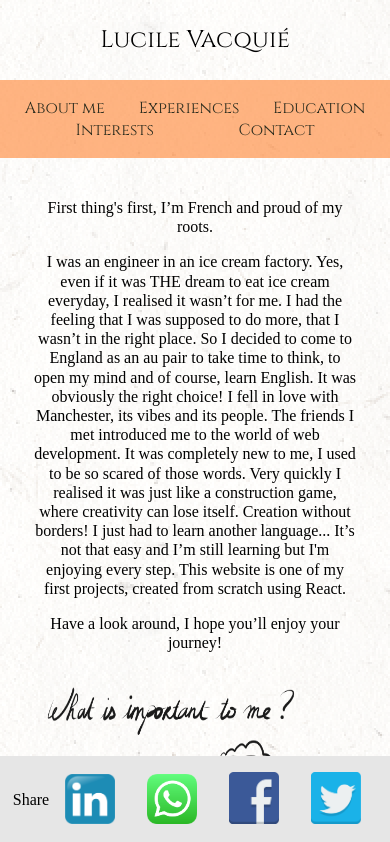
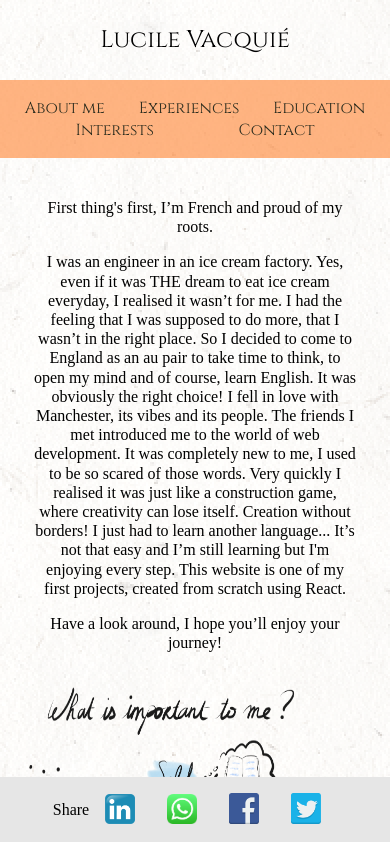
Before and after one commit to lucilevacquie/ReactWebsite, a React (Create React App) app: page / in a window 390 px wide. Shown: the top 842 px of the page. Built offline with nearby package versions, Linux system fonts and the light colour scheme; a web font is replaced by a local one.

Commit message:
share mobile

```diff
--- a/src/App.scss
+++ b/src/App.scss
@@ -4,7 +4,7 @@
 body {
   background: url("./assets/lightpaperfibers/lightpaperfibers_@2X.png");
   width: 100%;
-  padding-bottom: 2.5rem;
+  padding-bottom: 4rem;
 }
 #root {
   padding-bottom: 2rem;
--- a/src/components/sharebutton/style.scss
+++ b/src/components/sharebutton/style.scss
@@ -53,6 +53,9 @@
   padding: 1rem;
   width: 50px;
   margin: auto;
+  @media (max-width: 768px) {
+    width: 30px;
+  }
 }
 
 #share-mobile-container {
```
